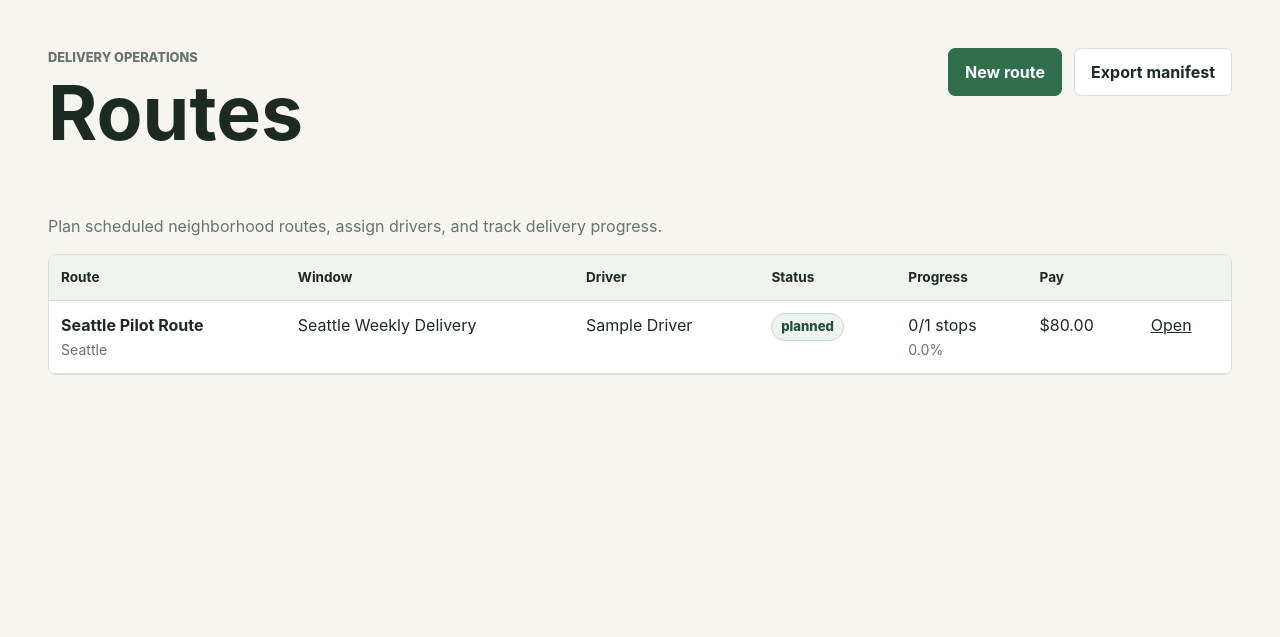
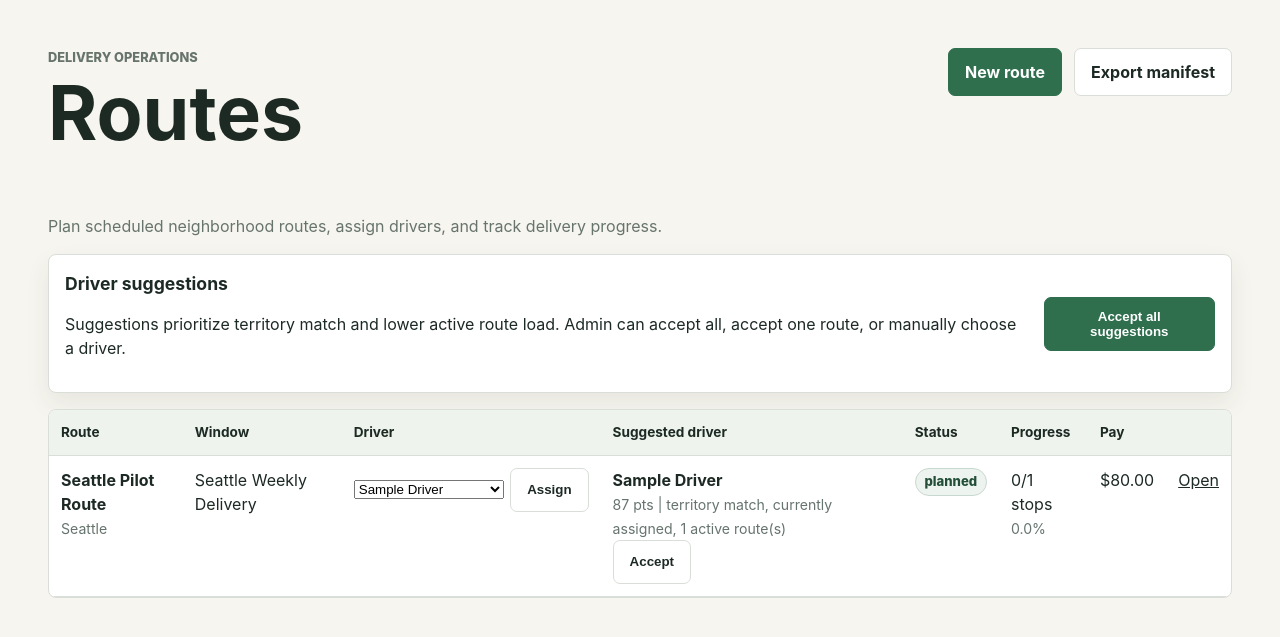
Before and after one commit to pedromana/farmsource, a FastAPI app: page /admin/routes in a window 1280 px wide. Shown: the part 65-702 px from the top of the page. Run offline with FastAPI, Linux system fonts and the light colour scheme; the visitor is signed in with stand-in values (Sample User, id 1); data comes from the database, SQL or seed files in the repository; data that the repository does not hold is empty.

Commit message:
Add route assignment suggestions and driver passwords

```diff
--- a/app/database.py
+++ b/app/database.py
@@ -100,3 +100,7 @@ def _migrate_legacy_sqlite_schema() -> None:
             for column_name, ddl in stop_additions.items():
                 if column_name not in stop_columns:
                     connection.execute(text(f"ALTER TABLE route_stops ADD COLUMN {column_name} {ddl}"))
+        if "drivers" in table_names:
+            driver_columns = {column["name"] for column in inspector.get_columns("drivers")}
+            if "password_hash" not in driver_columns:
+                connection.execute(text("ALTER TABLE drivers ADD COLUMN password_hash VARCHAR(255)"))
--- a/app/models.py
+++ b/app/models.py
@@ -307,6 +307,7 @@ class Driver(Base, TimestampMixin):
     first_name: Mapped[str] = mapped_column(String(120), nullable=False)
     last_name: Mapped[str] = mapped_column(String(120), nullable=False)
     email: Mapped[str | None] = mapped_column(String(255), index=True)
+    password_hash: Mapped[str | None] = mapped_column(String(255))
     phone: Mapped[str | None] = mapped_column(String(80))
     territory: Mapped[str | None] = mapped_column(String(120), index=True)
     vehicle_type: Mapped[str | None] = mapped_column(String(120))
--- a/app/routes/driver.py
+++ b/app/routes/driver.py
@@ -9,6 +9,7 @@ from sqlalchemy.orm import Session
 from app.config import BASE_DIR
 from app.database import get_db
 from app.models import Driver, Route, RouteStop
+from app.services.auth import authenticate_driver
 from app.services.delivery import assigned_driver_routes, order_summary, route_progress, update_stop_status
 
 
@@ -47,9 +48,10 @@ def driver_login_page(request: Request):
 async def driver_login(request: Request, db: Annotated[Session, Depends(get_db)]):
     form = await request.form()
     email = str(form.get("email") or "").strip().lower()
-    driver = db.scalars(select(Driver).where(Driver.email == email, Driver.active.is_(True))).first()
+    password = str(form.get("password") or "")
+    driver = authenticate_driver(db, email, password)
     if not driver:
-        return templates.TemplateResponse("driver_login.html", {"request": request, "error": "Active driver not found."}, status_code=400)
+        return templates.TemplateResponse("driver_login.html", {"request": request, "error": "Invalid driver email or password."}, status_code=400)
     request.session["driver_id"] = driver.id
     request.session["driver_email"] = driver.email
     return RedirectResponse("/driver/routes", status_code=303)
--- a/app/services/seed.py
+++ b/app/services/seed.py
@@ -263,6 +263,7 @@ def _ensure_sample_operations(db: Session) -> None:
             first_name="Sample",
             last_name="Driver",
             email="driver@example.com",
+            password_hash=hash_password("Driver123!"),
             phone="206-555-0198",
             territory="Seattle",
             vehicle_type="Cargo van",
@@ -271,6 +272,8 @@ def _ensure_sample_operations(db: Session) -> None:
         )
         db.add(driver)
         db.flush()
+    elif not driver.password_hash:
+        driver.password_hash = hash_password("Driver123!")
 
     window = db.scalars(select(DeliveryWindow).where(DeliveryWindow.active.is_(True))).first()
     route = db.scalars(select(Route).where(Route.route_name == "Seattle Pilot Route")).first()
--- a/app/static/css/styles.css
+++ b/app/static/css/styles.css
@@ -689,6 +689,24 @@ td span {
   min-width: 0;
 }
 
+.route-suggestion-bar {
+  align-items: center;
+  display: flex;
+  gap: 1rem;
+  justify-content: space-between;
+  margin-bottom: 1rem;
+}
+
+.inline-assign-form {
+  align-items: center;
+  display: flex;
+  gap: 0.4rem;
+}
+
+.inline-assign-form select {
+  min-width: 150px;
+}
+
 .driver-app {
   background: #f3f6f0;
   min-height: calc(100vh - 70px);
@@ -865,6 +883,12 @@ td span {
     grid-template-columns: 1fr;
   }
 
+  .route-suggestion-bar,
+  .inline-assign-form {
+    align-items: stretch;
+    flex-direction: column;
+  }
+
   .driver-app {
     min-height: 100vh;
     padding: 0.8rem;
--- a/app/templates/admin_drivers.html
+++ b/app/templates/admin_drivers.html
@@ -17,6 +17,7 @@
     <label>First name<input name="first_name" required value="{{ driver.first_name if driver else '' }}"></label>
     <label>Last name<input name="last_name" required value="{{ driver.last_name if driver else '' }}"></label>
     <label>Email<input name="email" value="{{ driver.email if driver else '' }}"></label>
+    <label>Password{% if driver %}<span>Leave blank to keep current password.</span>{% endif %}<input name="password" type="password"></label>
     <label>Phone<input name="phone" value="{{ driver.phone if driver else '' }}"></label>
     <label>Territory<input name="territory" value="{{ driver.territory if driver else 'Seattle' }}"></label>
     <label>Vehicle<input name="vehicle_type" value="{{ driver.vehicle_type if driver else '' }}"></label>
--- a/app/templates/admin_routes.html
+++ b/app/templates/admin_routes.html
@@ -13,23 +13,50 @@
       <a class="button" href="/admin/exports/route-manifest">Export manifest</a>
     </div>
   </div>
+  <form class="panel route-suggestion-bar" method="post" action="/admin/routes/suggestions/accept-all">
+    <div>
+      <h2>Driver suggestions</h2>
+      <p>Suggestions prioritize territory match and lower active route load. Admin can accept all, accept one route, or manually choose a driver.</p>
+    </div>
+    <button class="primary">Accept all suggestions</button>
+  </form>
   <div class="table-wrap">
     <table>
-      <thead><tr><th>Route</th><th>Window</th><th>Driver</th><th>Status</th><th>Progress</th><th>Pay</th><th></th></tr></thead>
+      <thead><tr><th>Route</th><th>Window</th><th>Driver</th><th>Suggested driver</th><th>Status</th><th>Progress</th><th>Pay</th><th></th></tr></thead>
       <tbody>
       {% for route in routes %}
         {% set progress = route_progress(route) %}
+        {% set suggestion = suggestions.get(route.id) %}
+        {% set best = suggestion.best if suggestion else None %}
         <tr>
           <td><strong>{{ route.route_name }}</strong><br><span>{{ route.region or "" }}</span></td>
           <td>{{ route.delivery_window.name if route.delivery_window else "No window" }}</td>
-          <td>{{ route.driver.first_name ~ " " ~ route.driver.last_name if route.driver else "Unassigned" }}</td>
+          <td>
+            <form class="inline-assign-form" method="post" action="/admin/routes/{{ route.id }}/assign-driver">
+              <select name="driver_id">
+                <option value="">Unassigned</option>
+                {% for driver in drivers %}
+                  <option value="{{ driver.id }}" {% if route.driver_id == driver.id %}selected{% endif %}>{{ driver.first_name }} {{ driver.last_name }}</option>
+                {% endfor %}
+              </select>
+              <button>Assign</button>
+            </form>
+          </td>
+          <td>
+            {% if best %}
+              <strong>{{ best.driver.first_name }} {{ best.driver.last_name }}</strong><br><span>{{ best.score }} pts | {{ best.reason }}</span>
+              <form method="post" action="/admin/routes/{{ route.id }}/suggestions/accept"><button>Accept</button></form>
+            {% else %}
+              No active driver
+            {% endif %}
+          </td>
           <td><span class="status-pill">{{ route.route_status }}</span></td>
           <td>{{ progress.completed }}/{{ progress.total }} stops<br><span>{{ progress.percent }}%</span></td>
           <td>${{ "%.2f"|format(route.route_pay + route.route_bonus) }}</td>
           <td><a href="/admin/routes/{{ route.id }}">Open</a></td>
         </tr>
       {% else %}
-        <tr><td colspan="7">No routes yet.</td></tr>
+        <tr><td colspan="8">No routes yet.</td></tr>
       {% endfor %}
       </tbody>
     </table>
--- a/app/templates/driver_login.html
+++ b/app/templates/driver_login.html
@@ -8,8 +8,9 @@
   <form class="driver-card driver-form" method="post" action="/driver/login">
     {% if error %}<p class="form-error">{{ error }}</p>{% endif %}
     <label>Email<input name="email" type="email" required placeholder="driver@example.com"></label>
+    <label>Password<input name="password" type="password" required></label>
     <button class="primary">Sign in</button>
-    <p class="muted">Sample driver: driver@example.com</p>
+    <p class="muted">Sample driver: driver@example.com / Driver123!</p>
   </form>
 </section>
 {% endblock %}
```
Also changed, not shown: app/routes/admin.py (+45 -3 lines), app/services/auth.py (+8 -1 lines), app/services/delivery.py (+70 -2 lines), app/templates/admin_route_detail.html (+12 -0 lines), tests/test_delivery.py (+18 -2 lines), README.md.
